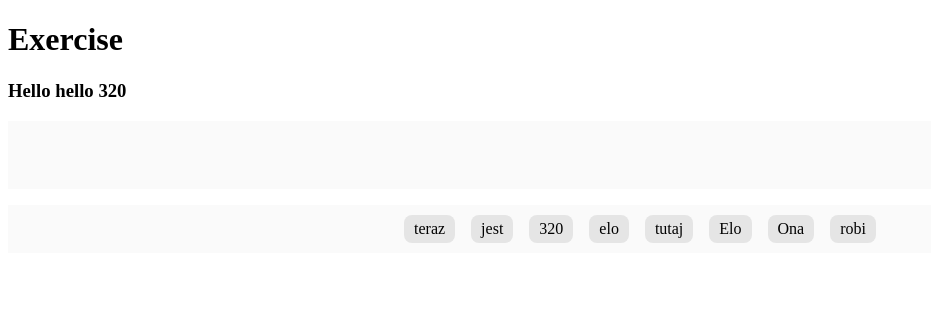
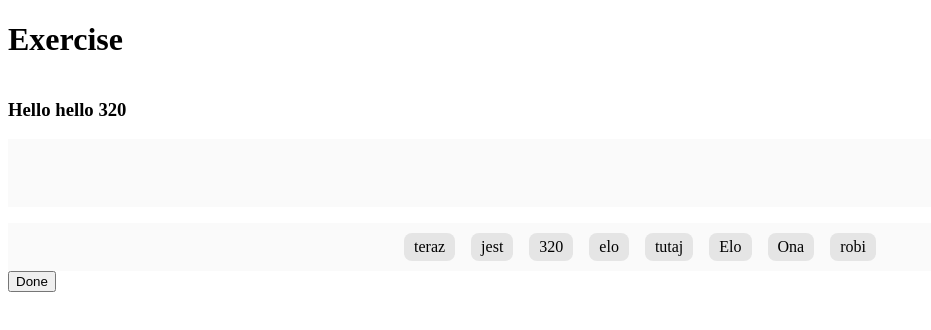
Before and after one commit to Kuba429/lingomg, a SvelteKit app: page /exercise in a window 1280 px wide. Shown: the top 330 px of the page, without its empty margins (0-931 px from the left). Built offline with nearby package versions, Linux system fonts and the light colour scheme.

Commit message:
transition between questions

```diff
--- a/src/lib/variables.scss
+++ b/src/lib/variables.scss
@@ -21,3 +21,15 @@ $neutral-700: #404040;
 $neutral-800: #262626;
 $neutral-900: #171717;
 $neutral-950: #0a0a0a;
+
+$red-50: #fef2f2;
+$red-100: #fee2e2;
+$red-200: #fecaca;
+$red-300: #fca5a5;
+$red-400: #f87171;
+$red-500: #ef4444;
+$red-600: #dc2626;
+$red-700: #b91c1c;
+$red-800: #991b1b;
+$red-900: #7f1d1d;
+$red-950: #450a0a;
--- a/src/routes/exercise/+page.svelte
+++ b/src/routes/exercise/+page.svelte
@@ -1,17 +1,43 @@
 <script lang="ts">
 	import type { orderExercise } from "./order/utils";
+	import { fly } from "svelte/transition";
 
 	import OrderExercise from "./order/OrderExercise.svelte";
 
 	const exerciseData: orderExercise[] = [
 		{ type: "order", answer: "Elo elo 320", question: "Hello hello 320" },
+		{ type: "order", answer: "Piję wodę", question: "I'm drinking water" },
 	];
 	let currentExerciseIndex = 0;
 	let currentExercise = exerciseData[currentExerciseIndex];
+	const goToNext = () => {
+		if (currentExerciseIndex + 1 >= exerciseData.length) currentExerciseIndex = 0;
+		else currentExerciseIndex++;
+	};
 	$: currentExercise = exerciseData[currentExerciseIndex];
 </script>
 
 <h1>Exercise</h1>
-{#if currentExercise.type === "order"}
-	<OrderExercise {currentExercise} />
-{/if}
+<div class="key-container">
+	{#key currentExercise}
+		<div in:fly={{ x: 1000 }} out:fly={{ x: -200 }}>
+			{#if currentExercise.type === "order"}
+				<OrderExercise {currentExercise} {goToNext} />
+			{:else}
+				<div>abc</div>
+			{/if}
+		</div>
+	{/key}
+</div>
+
+<style lang="scss">
+	.key-container {
+		display: grid;
+		& div {
+			grid-column-start: 1;
+			grid-column-end: 2;
+			grid-row-start: 1;
+			grid-row-end: 2;
+		}
+	}
+</style>
--- a/src/routes/exercise/order/OrderExercise.svelte
+++ b/src/routes/exercise/order/OrderExercise.svelte
@@ -2,9 +2,9 @@
 	import { flip } from "svelte/animate";
 	import { itemAnimation, useOrderExercise, type orderExercise } from "./utils";
 	export let currentExercise: orderExercise;
+	export let goToNext: () => void;
 
 	const { store, toggleWord } = useOrderExercise(currentExercise);
-
 	const [send, receive] = itemAnimation;
 </script>
 
@@ -38,6 +38,7 @@
 		</div>
 	{/each}
 </div>
+<button class="done" on:click={goToNext}>Done</button>
 
 <style lang="scss">
 	@use "$lib/variables.scss" as *;
```
Also changed, not shown: src/variables.scss (deleted, +0 -23 lines).
